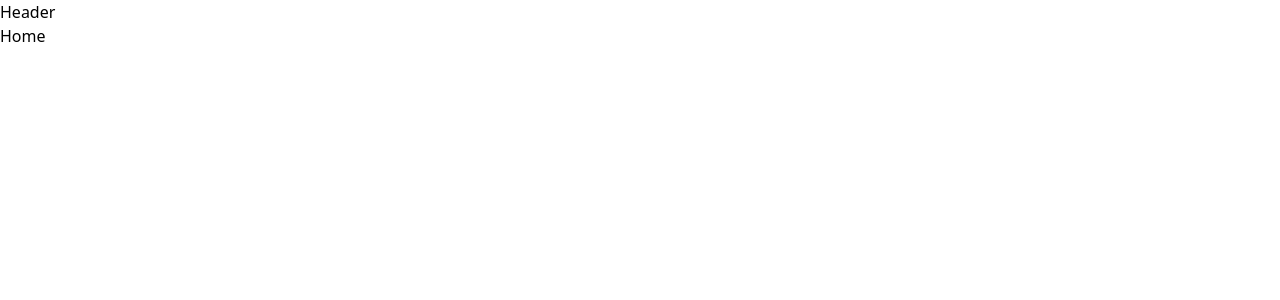
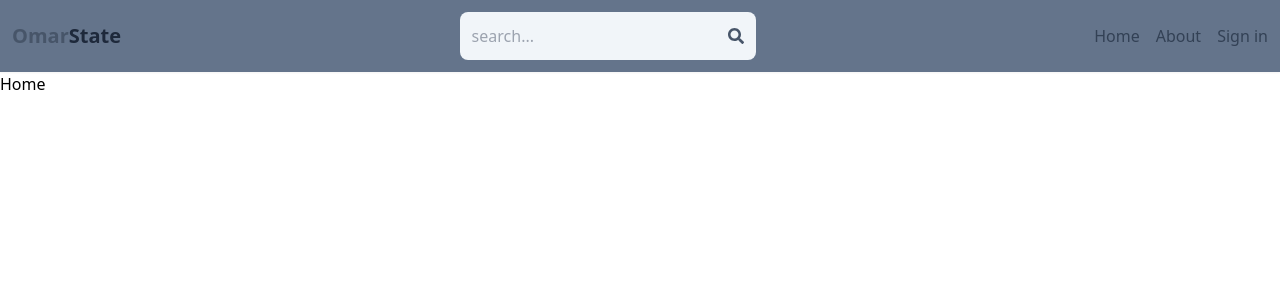
Before and after one commit to omarsafayet05/Real-state-app, a React (Vite) app: page / in a window 1280 px wide. Shown: the top 300 px of the page. Built offline with nearby package versions, Linux system fonts and the light colour scheme.

Commit message:
Header component full created

```diff
--- a/package.json
+++ b/package.json
@@ -12,6 +12,7 @@
   "dependencies": {
     "react": "^18.2.0",
     "react-dom": "^18.2.0",
+    "react-icons": "^5.0.1",
     "react-router-dom": "^6.22.2"
   },
   "devDependencies": {
--- a/src/components/Header.jsx
+++ b/src/components/Header.jsx
@@ -1,7 +1,41 @@
-
-
+import { FaSearch } from "react-icons/fa";
+import { Link } from "react-router-dom";
 export default function Header() {
   return (
-    <div>Header</div>
-  )
+    <header className="bg-slate-500 shadow-sm">
+      <div className="flex justify-between items-center w-max-6xl m-auto p-3">
+        <Link to={"/"}>
+          <h1 className=" font-bold text-sm sm:text-xl flex flex-wrap">
+            <span className="text-slate-600 ">Omar</span>
+            <span className="text-slate-800 ">State</span>
+          </h1>
+        </Link>
+
+        <form className="bg-slate-100 p-3 rounded-lg flex items-center">
+          <input
+            type="text"
+            name=""
+            placeholder="search..."
+            className=" bg-transparent focus:outline-none w-24 sm:w-64"
+          />
+          <FaSearch className="text-slate-600" />
+        </form>
+        <ul className="flex gap-4">
+          <Link to={"/"}>
+            <li className="text-slate-700 hidden sm:inline hover:underline">
+              Home
+            </li>
+          </Link>
+          <Link to={"/about"}>
+            <li className="text-slate-700 hidden sm:inline hover:underline">
+              About
+            </li>
+          </Link>
+          <Link to={"/signin"}>
+            <li className="text-slate-700 inline hover:underline">Sign in</li>
+          </Link>
+        </ul>
+      </div>
+    </header>
+  );
 }
```
Also changed, not shown: 1 other file (tests, documents, lock files or other folders).
